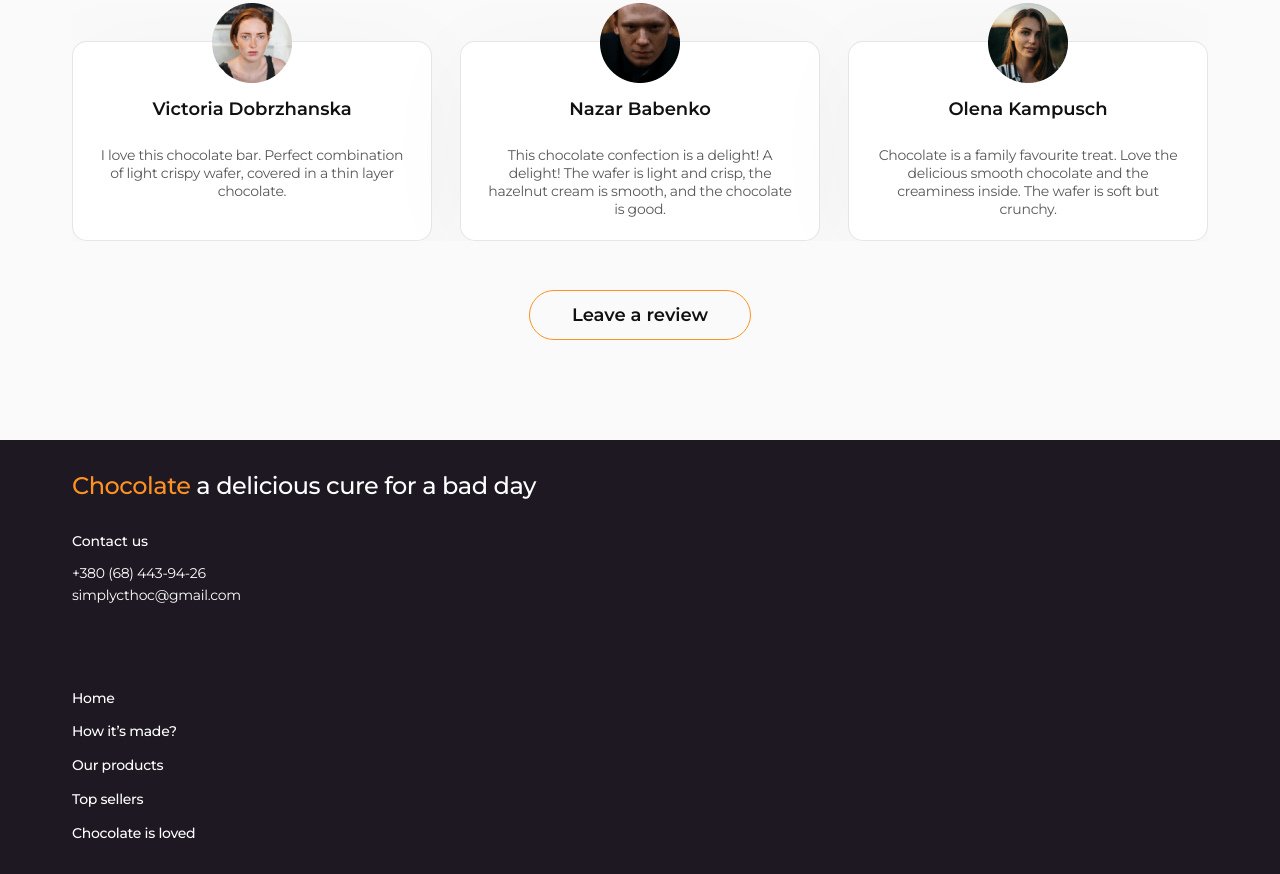
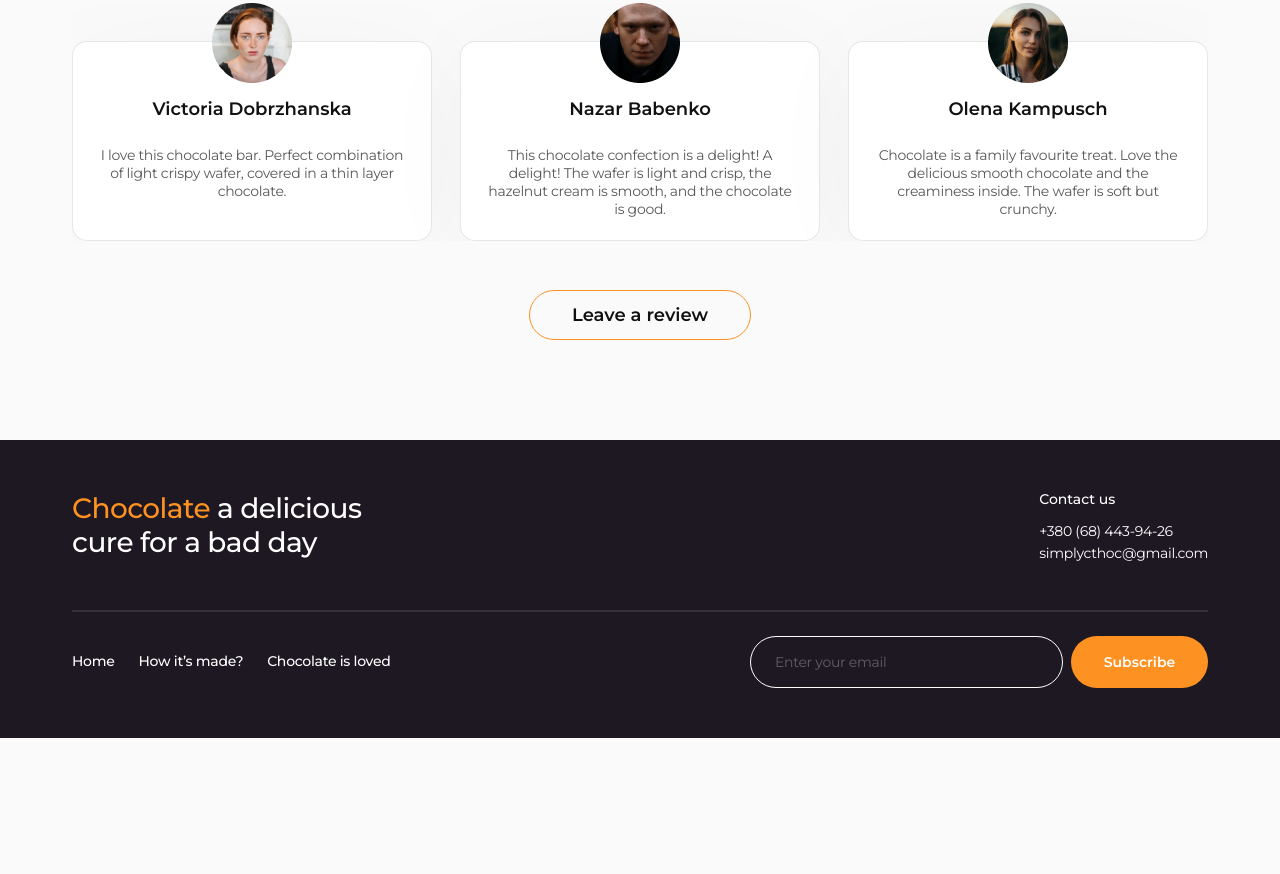
Before and after one commit to yelyzaveta-heorhiieva/Simply-Chocolate, a plain HTML site: page index.html in a window 1280 px wide. Shown: the part 2394-3268 px from the top of the page. After the commit the page ends 3132 px from the top, so only its background shows below. Drawn offline with nearby package versions, Linux system fonts and the light colour scheme.

Commit message:
footer done

```diff
--- a/css/styles.css
+++ b/css/styles.css
@@ -888,7 +888,6 @@ button {
   font-size: 24px;
   line-height: 1.17;
   letter-spacing: -0.02em;
-  margin-bottom: 32px;
 }
 
 .footer-address {
@@ -898,15 +897,32 @@ button {
 .footer-address-text {
   font-weight: 500;
   font-size: 14px;
+  line-height: 1.29;
   margin-bottom: 14px;
-  line-height: 1.29;
+}
+
+.address-container {
+  display: flex;
+  flex-direction: column;
+  gap: 32px;
+  margin-bottom: 64px;
+  position: relative;
 }
 
 .address-list {
   display: flex;
   flex-direction: column;
   gap: 4px;
-  margin-bottom: 86px;
+}
+
+.address-container::after {
+  content: '';
+  border: 1px solid rgba(255, 255, 255, 0.1);
+  width: 100%;
+  position: absolute;
+  height: 1px;
+  bottom: -32px;
+  left: 0;
 }
 
 .address-link {
@@ -927,6 +943,124 @@ button {
   font-size: 14px;
   line-height: 1.14;
   letter-spacing: -0.02em;
+}
+
+.menu-subscribe-container {
+  display: flex;
+  flex-direction: column;
+  gap: 32px;
+}
+
+.subscribe-form {
+  display: flex;
+  gap: 8px;
+}
+.subscribe-input {
+  border: 1.5px solid rgba(255, 255, 255, 0.15);
+  border-radius: 30px;
+  padding: 14px 18px;
+  width: 207px;
+  height: 45px;
+  font-size: 14px;
+  letter-spacing: -0.02em;
+  background-color: transparent;
+  outline: transparent;
+  color: #fff;
+}
+
+.subscribe-input::placeholder {
+  font-size: 14px;
+  letter-spacing: -0.02em;
+  color: rgba(255, 255, 255, 0.3);
+}
+
+.subscribe-input:valid {
+  border-color: green;
+}
+
+.subscribe-input:invalid {
+  border-color: red;
+}
+
+.subscribe-input:placeholder-shown {
+  border-color: unset;
+}
+
+.subscribe-btn {
+  border-radius: 100px;
+  display: flex;
+  justify-content: center;
+  align-items: center;
+  width: 120px;
+  height: 45px;
+  font-weight: 600;
+  font-size: 14px;
+  background-color: #fd9222;
+}
+
+@media screen and (min-width: 768px) {
+  .footer {
+    padding: 50px 0;
+  }
+
+  .address-container {
+    flex-direction: row;
+    justify-content: space-between;
+    align-items: center;
+    margin-bottom: 74px;
+  }
+
+  .footer-text {
+    max-width: 300px;
+    font-size: 28px;
+    line-height: 1.21;
+  }
+
+  .address-container::after {
+    bottom: -50px;
+  }
+
+  .footer-nav-list {
+    flex-direction: row;
+    gap: 16px;
+  }
+
+  .footer-nav-item:nth-child(3n),
+  .footer-nav-item:nth-child(4n) {
+    display: none;
+  }
+
+  .menu-subscribe-container {
+    flex-direction: row;
+    justify-content: space-between;
+    align-items: center;
+  }
+
+  .subscribe-input {
+    padding: 14px 24px;
+    width: 233px;
+  }
+
+  .subscribe-btn {
+    width: 128px;
+  }
+}
+
+@media screen and (min-width: 1200px) {
+  .footer-nav-list {
+    gap: 24px;
+  }
+
+  .subscribe-input {
+    padding: 13px 24px;
+    width: 313px;
+    height: 52px;
+  }
+
+  .subscribe-btn {
+    width: 137px;
+    height: 52px;
+  }
 }
 /* #endregion Footer */
 
--- a/index.html
+++ b/index.html
@@ -33,8 +33,8 @@
         <nav class="nav">
           <ul class="nav-list">
             <li><a href="./index.html" class="nav-link">Home</a></li>
-            <li><a href="#" class="nav-link">How it’s made?</a></li>
-            <li><a href="#" class="nav-link">Chocolate is loved</a></li>
+            <li><a href="#recipe" class="nav-link">How it’s made?</a></li>
+            <li><a href="#feedback" class="nav-link">Chocolate is loved</a></li>
           </ul>
         </nav>
         <ul class="media-list">
@@ -70,8 +70,8 @@
           </h1>
           <div class="hero-wrapper">
             <button type="button" class="hero-btn">Buy now</button>
-            <a href="#" class="made-link">How it’s made</a>
-            <a href="#" class="scroll-link"
+            <a href="#recipe" class="made-link">How it’s made</a>
+            <a href="#footer" class="scroll-link"
               >scroll down
               <div class="mark-container">
                 <svg width="16" height="10" class="mark-icon">
@@ -254,7 +254,7 @@
         </div>
       </section>
 
-      <section class="recipe">
+      <section class="recipe" id="recipe">
         <div class="container recipe-container">
           <h2 class="recipe-title">
             hOW IT’S <span class="title-span">made?</span>
@@ -331,7 +331,7 @@
         </div>
       </section>
 
-      <section class="feedback">
+      <section class="feedback" id="feedback">
         <div class="container">
           <h2 class="feedback-title">
             <span class="title-span">chocolate</span> is loved
@@ -411,6 +411,7 @@
 
     <footer class="footer" id="footer">
       <div class="container">
+        <div class="address-container">
           <p class="footer-text">
             <span class="title-span">Chocolate</span> a delicious cure for a bad
             day
@@ -430,12 +431,14 @@
               </li>
             </ul>
           </address>
+        </div>
+        <div class="menu-subscribe-container">
           <ul class="footer-nav-list">
             <li class="footer-nav-item">
               <a class="footer-nav-link" href="./index.html">Home</a>
             </li>
             <li class="footer-nav-item">
-            <a class="footer-nav-link" href="#">How it’s made?</a>
+              <a class="footer-nav-link" href="#recipe">How it’s made?</a>
             </li>
             <li class="footer-nav-item">
               <a class="footer-nav-link" href="./index.html">Our products</a>
@@ -444,9 +447,21 @@
               <a class="footer-nav-link" href="./index.html">Top sellers</a>
             </li>
             <li class="footer-nav-item">
-            <a class="footer-nav-link" href="#chocolate">Chocolate is loved</a>
+              <a class="footer-nav-link" href="#feedback">Chocolate is loved</a>
             </li>
           </ul>
+          <form action="" class="subscribe-form" name="subscribe">
+            <input
+              type="email"
+              class="subscribe-input"
+              name="user-email"
+              placeholder="Enter your email"
+              pattern="[a-z0-9._%+-]+@[a-z0-9.-]+\.[a-z]{2,}$"
+              required
+            />
+            <button class="subscribe-btn" type="submit">Subscribe</button>
+          </form>
+        </div>
       </div>
     </footer>
 
```
Lines whose indentation alone changed are shown as unchanged.
